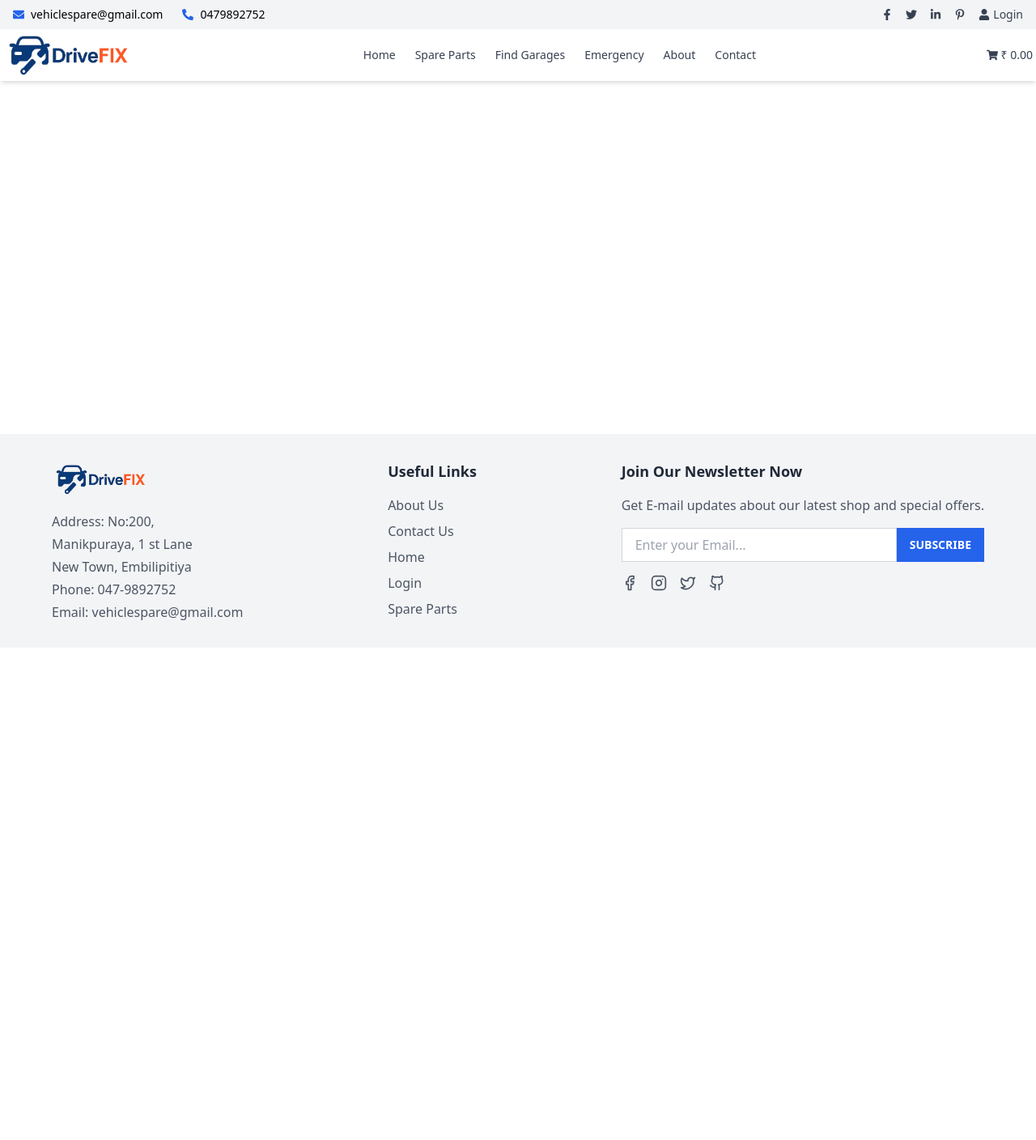
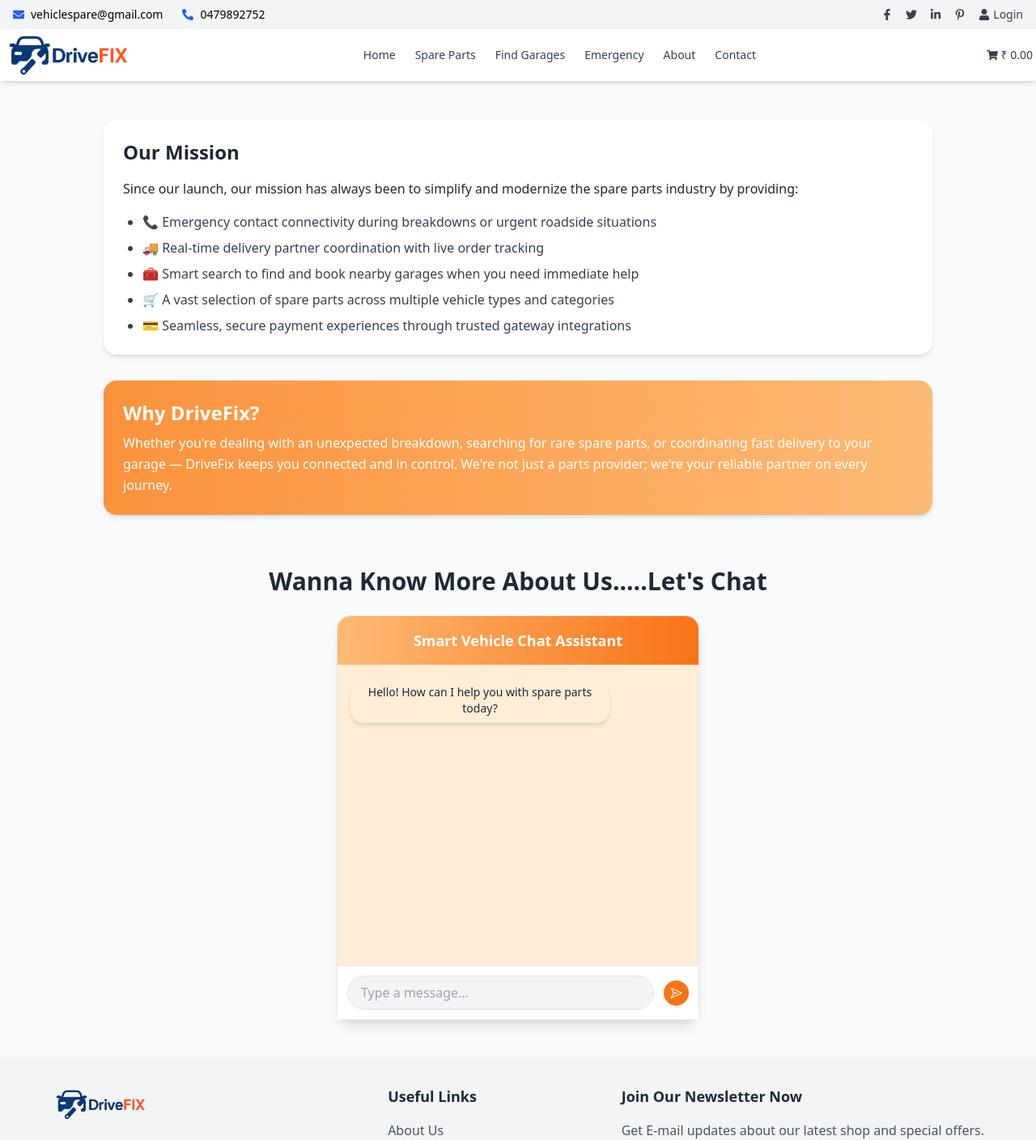
Before and after one commit to Sanduni4822/Smart-Vehicle-Spare-Parts-Management-System-Group-, a React (Vite) app: page /aboutus in a window 1280 px wide. Shown: the top 1408 px of the page at 81% size. Before the commit the page ends 800 px from the top, so only its background shows below. Built offline with nearby package versions, Linux system fonts and the light colour scheme.

Commit message:
create about us and live chat

```diff
--- a/package.json
+++ b/package.json
@@ -10,6 +10,7 @@
     "lint": "eslint ."
   },
   "dependencies": {
+    "@radix-ui/react-icons": "^1.3.2",
     "@react-oauth/google": "^0.12.1",
     "lottie-react": "^2.4.1",
     "lucide-react": "^0.503.0",
--- a/src/App.jsx
+++ b/src/App.jsx
@@ -6,6 +6,7 @@ import HomePage from './pages/homepage/HomePage';
 import LoginPage from './pages/Login/LoginPage';
 import ResetPasswordPage from './pages/login/ResetPasswordPage';
 import SignUpPage from './pages/Signup/SignupPage';
+import AboutUs from './pages/aboutus/AboutUs';
 
 function App() {
   return (
@@ -21,6 +22,7 @@ function App() {
             <Route path="/login" element={<LoginPage />} />
             <Route path="/resetp" element={<ResetPasswordPage />} />
             <Route path="/signup" element={<SignUpPage />} />
+            <Route path="/aboutus" element={<AboutUs/>} />
           </Routes>
         </main>
 
--- /dev/null
+++ b/src/components/chat/CoolChat.jsx
@@ -0,0 +1,61 @@
+import React, { useState } from 'react';
+import { PaperPlaneIcon } from '@radix-ui/react-icons';
+
+const ChatMessage = ({ message, isUser }) => (
+  <div className={`flex ${isUser ? 'justify-end' : 'justify-start'} mb-2`}>
+    <div className={`max-w-xs px-4 py-2 rounded-2xl shadow-md text-sm ${
+      isUser ? 'bg-orange-500 text-white' : 'bg-orange-100 text-gray-800'
+    }`}>
+      {message}
+    </div>
+  </div>
+);
+
+const CoolChat = () => {
+  const [messages, setMessages] = useState([
+    { text: 'Hello! How can I help you with spare parts today?', isUser: false }
+  ]);
+  const [input, setInput] = useState('');
+
+  const sendMessage = () => {
+    if (input.trim() === '') return;
+    setMessages(prev => [...prev, { text: input, isUser: true }]);
+    setInput('');
+  };
+
+  const handleKeyDown = (e) => {
+    if (e.key === 'Enter') sendMessage();
+  };
+
+  return (
+    <div className="w-full max-w-md h-[500px] flex flex-col border rounded-2xl shadow-lg bg-orange-50">
+      <div className="bg-gradient-to-r from-orange-300 to-orange-500 text-white text-lg font-semibold p-4 rounded-t-2xl">
+        Smart Vehicle Chat Assistant
+      </div>
+      <div className="flex-1 p-4 overflow-y-auto space-y-1 bg-orange-100">
+        {messages.map((msg, index) => (
+          <ChatMessage key={index} message={msg.text} isUser={msg.isUser} />
+        ))}
+      </div>
+      <div className="p-3 border-t flex items-center bg-white">
+        <input
+          type="text"
+          placeholder="Type a message..."
+          className="flex-1 px-4 py-2 rounded-full border bg-gray-100 focus:outline-none"
+          value={input}
+          onChange={(e) => setInput(e.target.value)}
+          onKeyDown={handleKeyDown}
+        />
+        <button
+          type="button"
+          onClick={sendMessage}
+          className="ml-3 p-2 rounded-full bg-orange-500 text-white hover:bg-orange-600 transition"
+        >
+          <PaperPlaneIcon />
+        </button>
+      </div>
+    </div>
+  );
+};
+
+export default CoolChat;
--- a/src/components/navigationbar/NavBar.jsx
+++ b/src/components/navigationbar/NavBar.jsx
@@ -63,7 +63,8 @@ const NavBar = () => {
           <a href="#" className="hover:text-blue-600">Spare Parts</a>
           <a href="#" className="hover:text-blue-600">Find Garages</a>
           <a href="#" className="hover:text-blue-600">Emergency</a>
-          <a href="#" className="hover:text-blue-600">About</a>
+          <Link to="/aboutus" className="hover:text-blue-600">About</Link>
+          {/* <a href="#" className="hover:text-blue-600">About</a> */}
           <a href="#" className="hover:text-blue-600">Contact</a>
         </nav>
 
@@ -87,7 +88,11 @@ const NavBar = () => {
           <a href="#">Spare Parts</a>
           <a href="#">Find Garages</a>
           <a href="#">Emergency</a>
-          <a href="#">About</a>
+          {/* <a href="#">About</a> */}
+          <Link to="/aboutus" onClick={() => setMenuOpen(false)}>
+             <FaUser className="inline mr-1" /> About
+          </Link>
+
           <a href="#">Contact</a>
           {/* <a href="#"><FaUser className="inline mr-1" /> Login</a> */}
           <Link to="/login" onClick={() => setMenuOpen(false)}>
--- /dev/null
+++ b/src/pages/aboutus/AboutUs.jsx
@@ -0,0 +1,42 @@
+import React from 'react';
+import CoolChat from '../../components/chat/coolchat';
+//import CoolChat from './CoolChat'; // adjust path if needed
+
+const AboutUs = () => {
+  return (
+    <div className="min-h-screen bg-gray-50 text-gray-800 px-6 py-12">
+      <div className="max-w-5xl mx-auto">
+        {/* Our Mission Section */}
+        <section className="bg-white rounded-2xl shadow-md p-6 mb-8">
+          <h2 className="text-2xl font-semibold text-gray-800 mb-4">Our Mission</h2>
+          <p className="text-base leading-relaxed">
+            Since our launch, our mission has always been to simplify and modernize the spare parts industry by providing:
+          </p>
+          <ul className="list-disc pl-6 mt-4 space-y-2 text-gray-700">
+            <li>📞 Emergency contact connectivity during breakdowns or urgent roadside situations</li>
+            <li>🚚 Real-time delivery partner coordination with live order tracking</li>
+            <li>🧰 Smart search to find and book nearby garages when you need immediate help</li>
+            <li>🛒 A vast selection of spare parts across multiple vehicle types and categories</li>
+            <li>💳 Seamless, secure payment experiences through trusted gateway integrations</li>
+          </ul>
+        </section>
+
+        {/* Why DriveFix Section */}
+        <section className="bg-gradient-to-r from-orange-400 to-orange-300 text-white rounded-2xl shadow-md p-6 mb-16">
+          <h2 className="text-2xl font-semibold mb-2">Why DriveFix?</h2>
+          <p className="text-base leading-relaxed">
+            Whether you're dealing with an unexpected breakdown, searching for rare spare parts, or coordinating fast delivery to your garage — DriveFix keeps you connected and in control. We're not just a parts provider; we're your reliable partner on every journey.
+          </p>
+        </section>
+
+        {/* Live Chat Section */}
+        <section className="flex flex-col items-center text-center space-y-6">
+          <h2 className="text-3xl font-bold text-gray-800">Wanna Know More About Us.....Let's Chat</h2>
+          <CoolChat/>
+        </section>
+      </div>
+    </div>
+  );
+};
+
+export default AboutUs;
```
Also changed, not shown: 1 other file (tests, documents, lock files or other folders).
